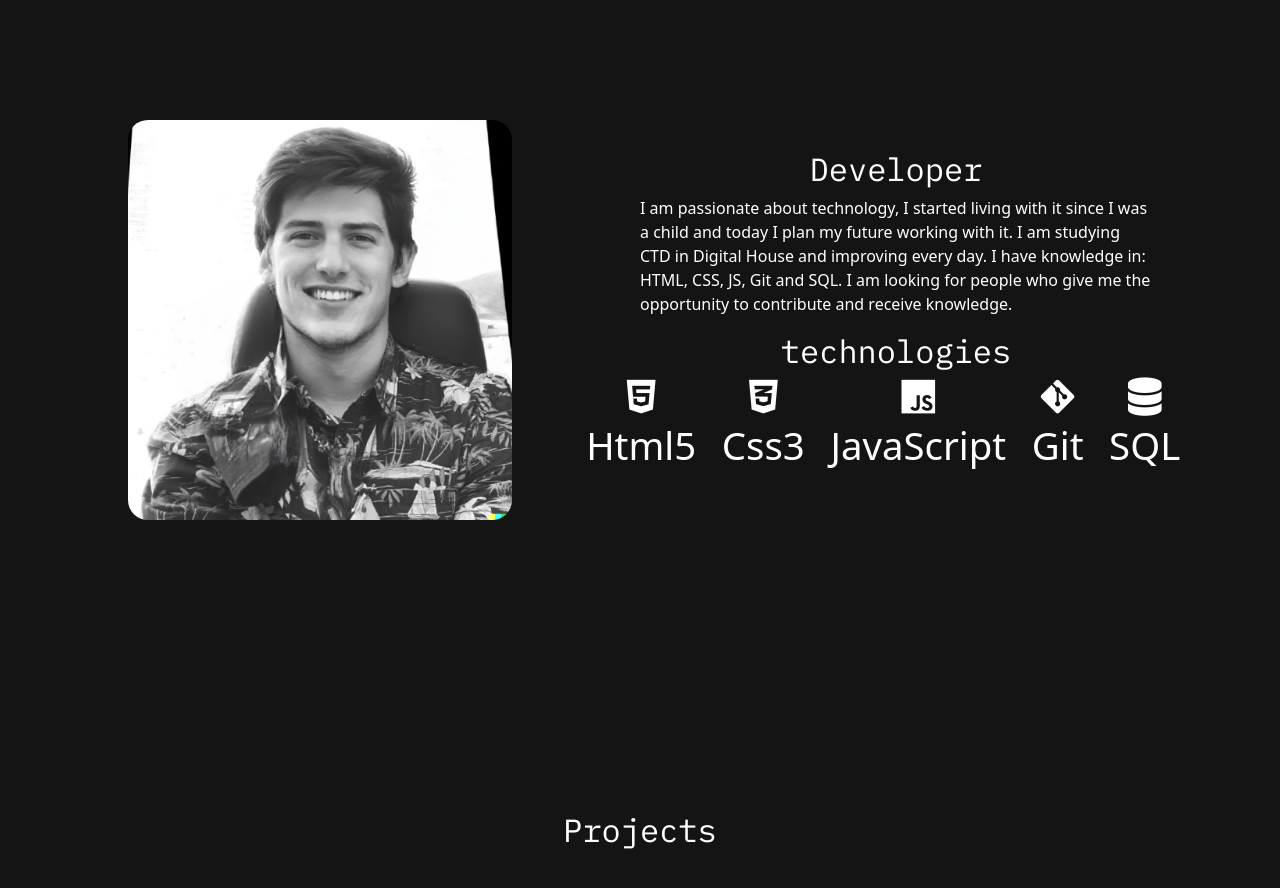
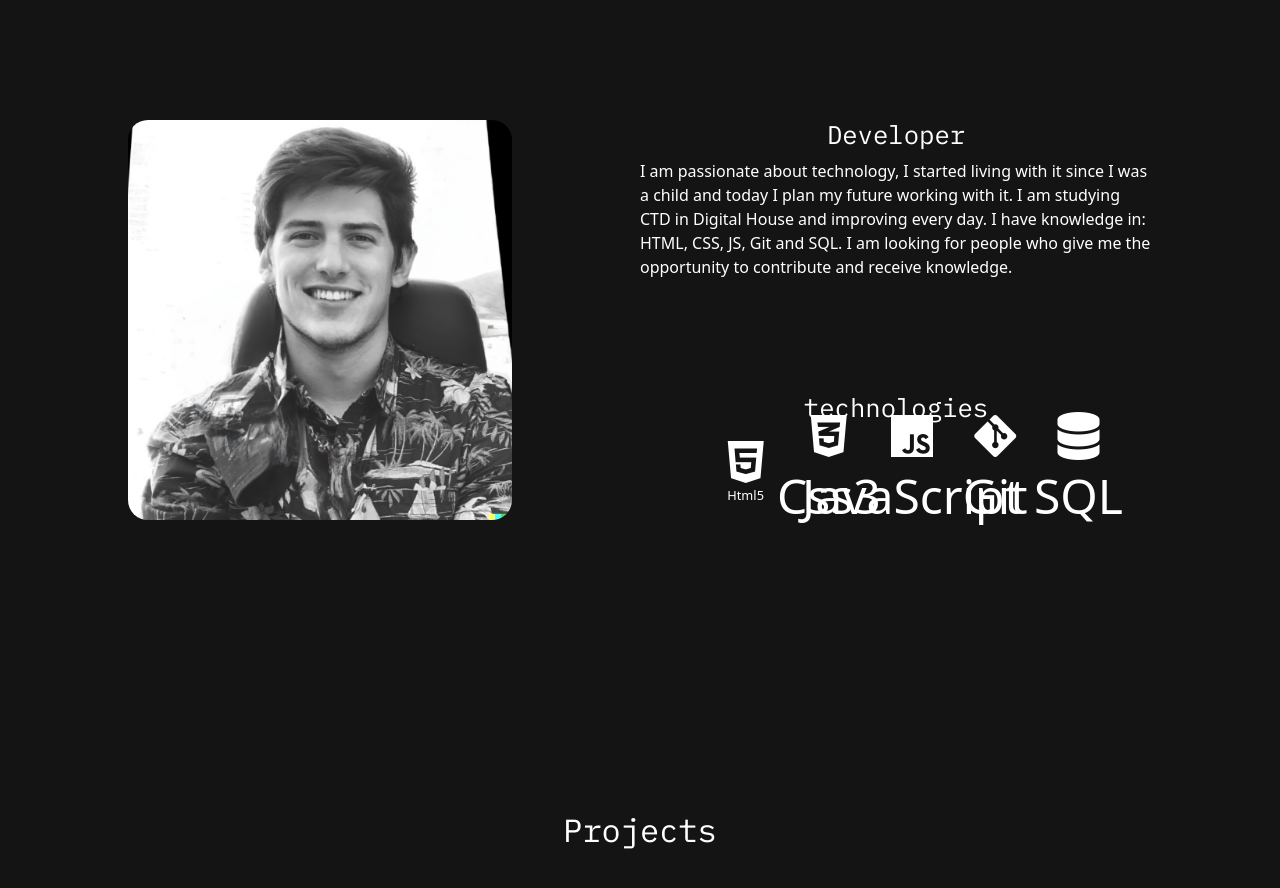
Before and after one commit to federicoras19/Sass-Portfolio, a website: page index.html in a window 1280 px wide. Shown: the part 880-1768 px from the top of the page. Drawn offline with nearby package versions, Linux system fonts and the light colour scheme; files that its build step writes are made by us from their sources.

Commit message:
update
last update

```diff
--- a/sass/main.scss
+++ b/sass/main.scss
@@ -363,6 +363,14 @@ body::-webkit-scrollbar-thumb {
             }
         }
         section.aboutMe{
+
+            article{
+                display: flex;
+                flex-direction: column;
+                align-items: center;
+                height: 50vh;
+                justify-content: space-between;
+            }
             height: 100vh;
             display: flex;
             flex-wrap: nowrap;
@@ -379,35 +387,49 @@ body::-webkit-scrollbar-thumb {
             }
             .text{
                 h2{
+                    font-size: 2vw;
                     font-family: 'IBM Plex Mono', monospace;
                 }
                 width: 40vw;
                 display: flex;
                 flex-direction: column;
                 align-items: center;
+                justify-content: center;
+                p{
+                    font-size: 2vh;
+                }
             }
             .technologies{
                     display: flex;
                     flex-direction: column;
+                    justify-content: center;
                     align-items: center;
-                width: 40vw;
                     h2{
+                        font-size: 2vw;
                         font-family: 'IBM Plex Mono', monospace;
+                        margin-bottom: 2vh;
+                        margin-top: 4vh;
                     }
                     ul{
                         display: flex;
-                    align-items: center;
                         justify-content: center;
-                    padding: 0px;
+                        list-style-type: none;
                         li{
+                            width: 4vw;
+                            height: 4vh;
                             display: flex;
                             flex-direction: column;
                             align-items: center;
-                        margin-right: 2vw;
-                        font-size: 3vw;
+                            justify-content: center;
+                            font-size: 6vh;
+                            margin: 2vh;
+                            span{
+                                font-size: 1vw;
                             }
-                    .fa-html5:hover{
-                        color: #f06529;
+                        }
+                    }
+                    .fa-git-alt:hover{
+                        color: #F1502F;
                     }
                     .fa-css3-alt:hover{
                         color: #2965f1;
@@ -557,4 +579,3 @@ body::-webkit-scrollbar-thumb {
         justify-content: center;
         align-items: flex-end;
 }
-}
```
Also changed, not shown: css/style.css. Lines whose indentation alone changed are shown as unchanged.
